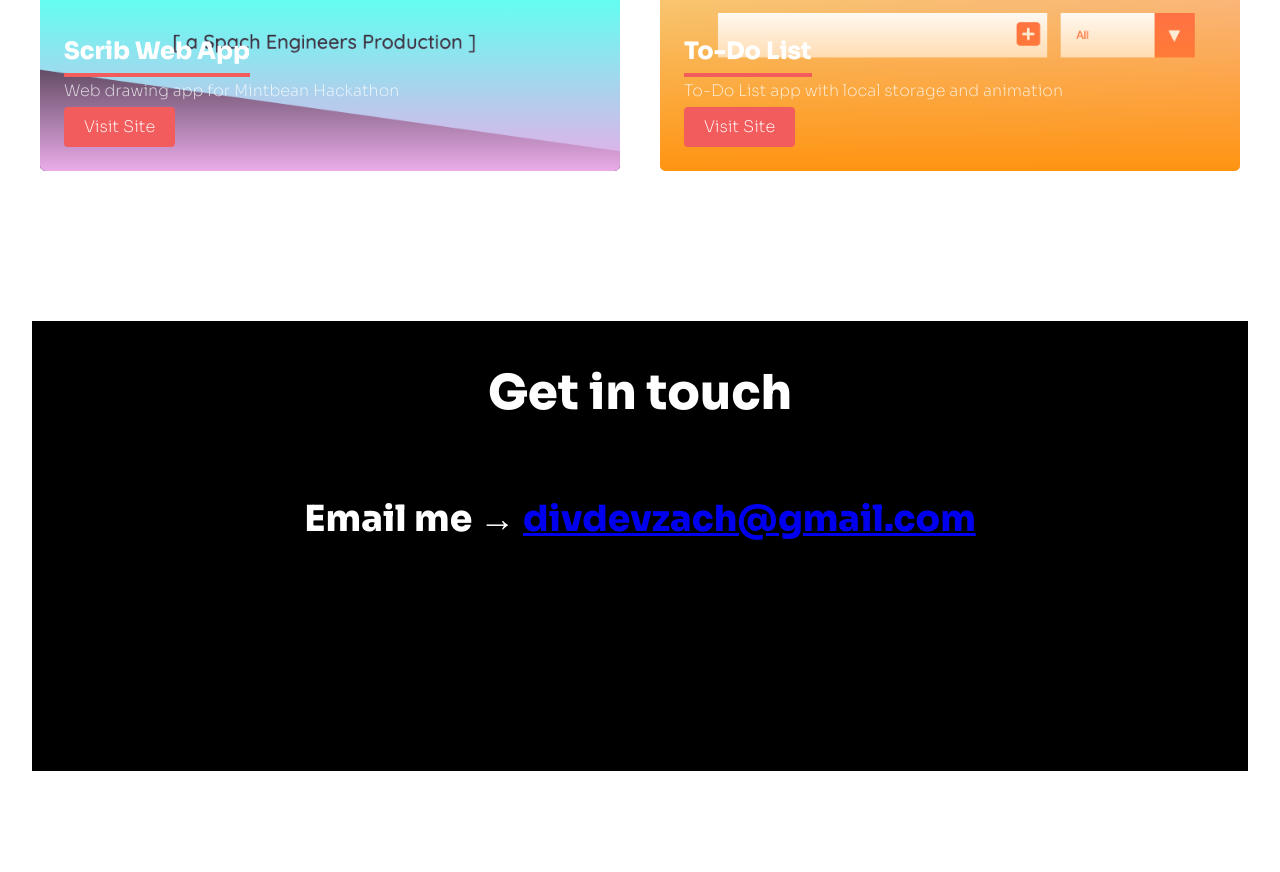
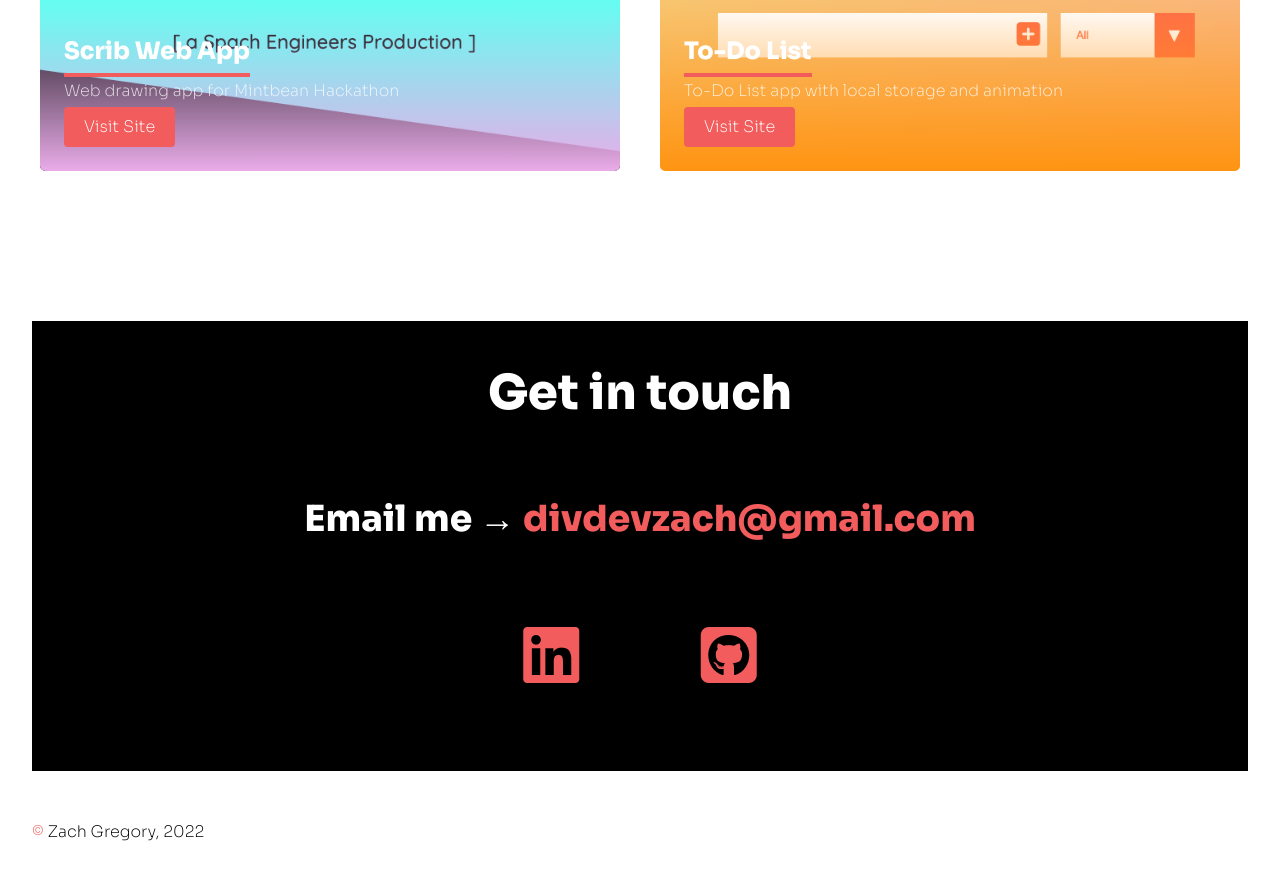
Before and after one commit to ZachDevNC/PortfolioPage, a plain HTML site: page index.html in a window 1280 px wide. Shown: the part 1641-2513 px from the top of the page. Before the commit the page ends 2462 px from the top, so only its background shows below. Drawn offline with Linux system fonts and the light colour scheme.

Commit message:
rough page done added footer

```diff
--- a/index.html
+++ b/index.html
@@ -5,8 +5,9 @@
     <meta http-equiv="X-UA-Compatible" content="IE=edge">
     <meta name="viewport" content="width=device-width, initial-scale=1.0">
     <link rel="preconnect" href="https://fonts.googleapis.com">
-<link rel="preconnect" href="https://fonts.gstatic.com" crossorigin>
-<link href="https://fonts.googleapis.com/css2?family=Sora:wght@200;800&display=swap" rel="stylesheet">
+    <link rel="preconnect" href="https://fonts.gstatic.com" crossorigin>
+    <link href="https://fonts.googleapis.com/css2?family=Sora:wght@200;800&display=swap" rel="stylesheet">
+    <script src="https://kit.fontawesome.com/d973e5346a.js" crossorigin="anonymous"></script>
     <link rel="stylesheet" href="styles.css">
     <title>Zach Gregory</title>
 </head>
@@ -66,9 +67,13 @@
     <footer>
         <div class="footContainer">
             <h1 class="footerText">Get in touch</h1>
-            <h1 class="footerText2">Email me &#8594 <a href="mailto:">divdevzach@gmail.com</a> </h1>
-
+            <h1 class="footerText2">Email me &#8594 <a class="footerMail" href="mailto:">divdevzach@gmail.com</a> </h1>
+            <div class="footerLinks">
+                <a id="link1" class="fab fa-linkedin fa-4x" href=""></a>
+                <a id="link2" class="fab fa-github-square fa-4x" href=""></a>
+            </div>
         </div>
+        <p class="copyright"><span class="period">&copy;</span> Zach Gregory, 2022</p>
     </footer>
 
 </body>
--- a/styles.css
+++ b/styles.css
@@ -296,6 +296,7 @@ nav {
   color: white;
   text-align: center;
   font-size: 48px;
+  /* margin-top: 10px; */
 }
 
 .footerText2 {
@@ -304,7 +305,29 @@ nav {
   font-size: 36px;
 }
 
+.footerMail {
+  text-decoration: none;
+  color: #f25c5c;
+}
 
+.footerLinks {
+  display: flex;
+  justify-content: center;
+  gap: 10%;
+  margin-top: 50px;
+}
+
+#link1, #link2 {
+  text-decoration: none;
+  color:#F25C5C;
+}
+
+.copyright {
+  width: 95%;
+  margin-left: auto;
+  margin-right: auto;
+  margin-bottom: 30px;
+}
 /* Resume */
 
 /*  */
```
Lines whose indentation alone changed are shown as unchanged.
